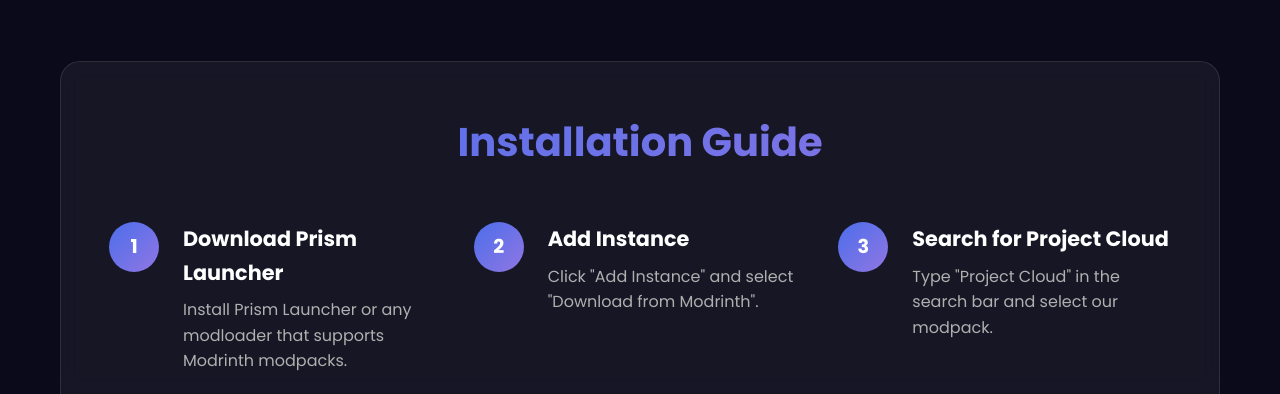
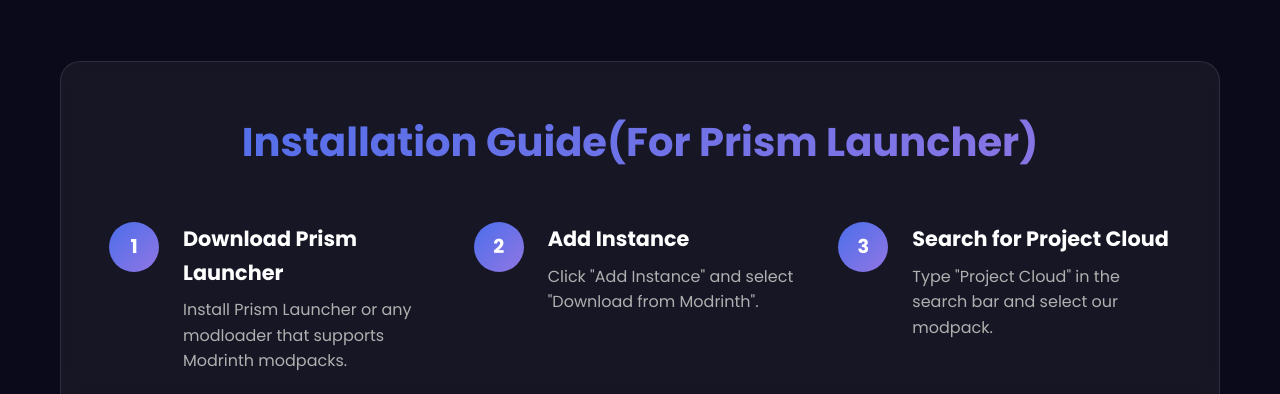
Before and after one commit to CloudedMC/ProjectCloud, a plain HTML site: page downloads/index.html in a window 1280 px wide. Shown: the part 706-1100 px from the top of the page. Drawn offline with Linux system fonts and the light colour scheme.

Commit message:
Update index.html

```diff
--- a/downloads/index.html
+++ b/downloads/index.html
@@ -555,7 +555,7 @@
 
         <!-- Installation Instructions -->
         <div class="installation-guide">
-            <h2>Installation Guide</h2>
+            <h2>Installation Guide(For Prism Launcher)</h2>
             <div class="steps-container">
                 <div class="step">
                     <div class="step-number">1</div>
```
